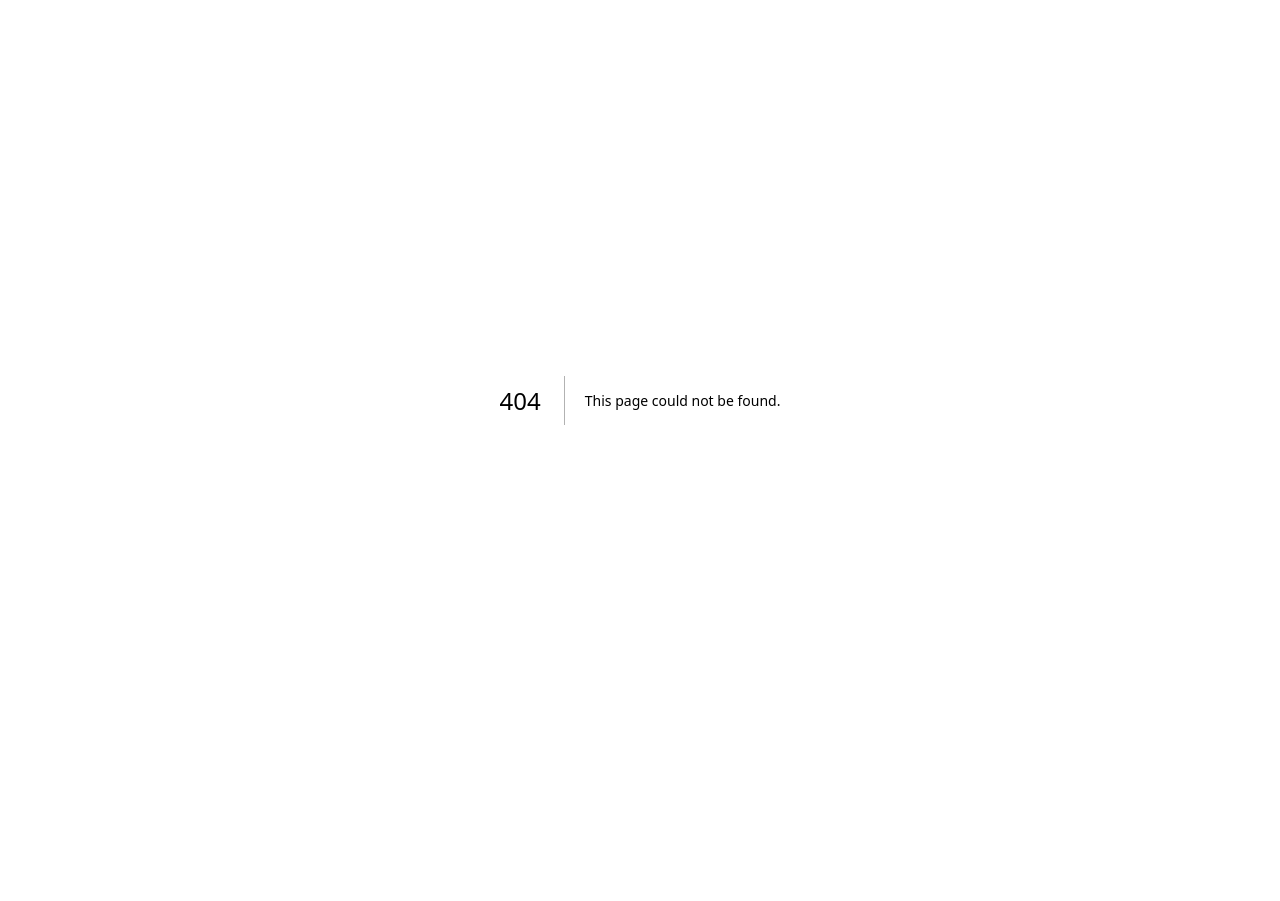
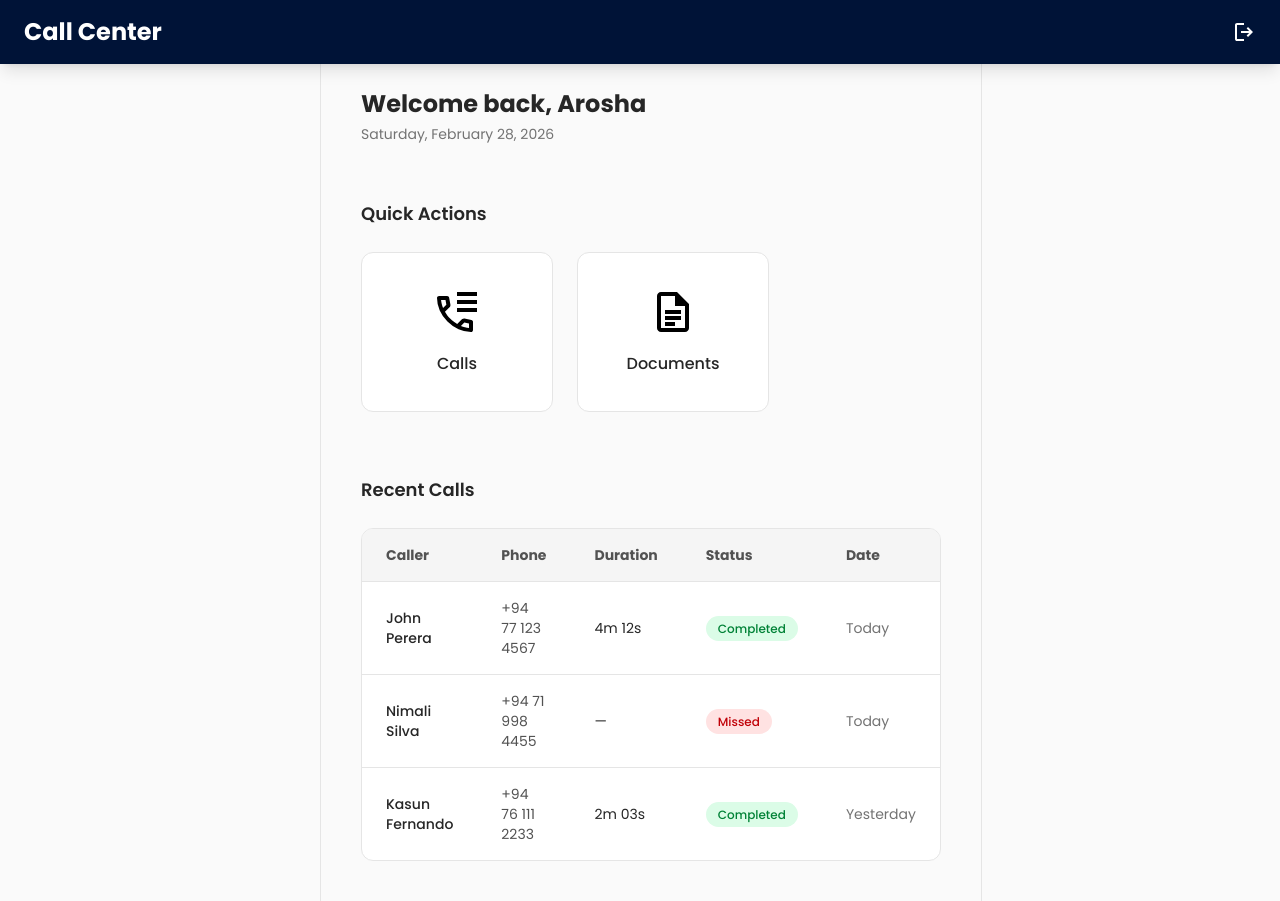
Before and after one commit to danula-rathnayaka/call-center-automation, a Next.js app in the folder frontend/call-ai/: page /admin in a window 1280 px wide. Before the commit this address had no page. Before the commit the page ends 800 px from the top, so only its background shows below. Built offline with nearby package versions, Linux system fonts and the light colour scheme.

Commit message:
feat: add admin page ui

```diff
--- /dev/null
+++ b/frontend/call-ai/app/admin/layout.tsx
@@ -0,0 +1,14 @@
+import { NavBar } from "../components/admin/Navbar";
+
+export default function AdminLayout({
+  children,
+}: Readonly<{
+  children: React.ReactNode;
+}>) {
+  return (
+    <>
+      <NavBar />
+      <div className="pt-12 px-80 bg-neutral-50">{children}</div>
+    </>
+  );
+}
--- /dev/null
+++ b/frontend/call-ai/app/admin/page.tsx
@@ -0,0 +1,154 @@
+"use client";
+
+import { useMemo } from "react";
+
+export default function AdminPage() {
+  const today = useMemo(() => {
+    return new Date().toLocaleDateString("en-US", {
+      weekday: "long",
+      year: "numeric",
+      month: "long",
+      day: "numeric",
+    });
+  }, []);
+
+  return (
+    <div className="flex min-h-screen bg-neutral-50 text-neutral-800">
+      {/* Main */}
+      <main className="flex-1 p-10 border-x border-neutral-200">
+        {/* Header */}
+        <div className="flex justify-between items-center">
+          <div>
+            <h1 className="text-2xl font-bold">Welcome back, Arosha</h1>
+            <p className="text-sm text-neutral-500 mt-1">{today}</p>
+          </div>
+        </div>
+
+        {/* Quick Action*/}
+        <div className="mt-14">
+          <h2 className="text-lg font-semibold mb-6">Quick Actions</h2>
+
+          <div className="flex gap-6">
+            <ActionCard title="Calls" iconType="phone" />
+            <ActionCard title="Documents" iconType="doc" />
+          </div>
+        </div>
+
+        {/* Recent Calls */}
+        <div className="mt-16">
+          <h2 className="text-lg font-semibold mb-6">Recent Calls</h2>
+
+          <div className="bg-white rounded-xl border border-neutral-200 overflow-hidden">
+            <table className="w-full text-sm">
+              <thead className="bg-neutral-100 text-neutral-600">
+                <tr>
+                  <th className="text-left px-6 py-4">Caller</th>
+                  <th className="text-left px-6 py-4">Phone</th>
+                  <th className="text-left px-6 py-4">Duration</th>
+                  <th className="text-left px-6 py-4">Status</th>
+                  <th className="text-left px-6 py-4">Date</th>
+                </tr>
+              </thead>
+              <tbody>
+                <CallRow
+                  name="John Perera"
+                  phone="+94 77 123 4567"
+                  duration="4m 12s"
+                  status="Completed"
+                  date="Today"
+                />
+                <CallRow
+                  name="Nimali Silva"
+                  phone="+94 71 998 4455"
+                  duration="—"
+                  status="Missed"
+                  date="Today"
+                />
+                <CallRow
+                  name="Kasun Fernando"
+                  phone="+94 76 111 2233"
+                  duration="2m 03s"
+                  status="Completed"
+                  date="Yesterday"
+                />
+              </tbody>
+            </table>
+          </div>
+        </div>
+      </main>
+    </div>
+  );
+}
+
+function ActionCard({
+  title,
+  iconType,
+}: {
+  title: string;
+  iconType: "phone" | "doc";
+}) {
+  return (
+    <div className="w-48 h-40 bg-white border border-neutral-200 rounded-xl flex flex-col justify-center items-center gap-4 cursor-pointer transition hover:-translate-y-1 hover:shadow-md">
+      {iconType === "phone" && (
+        <svg
+          xmlns="http://www.w3.org/2000/svg"
+          height="24px"
+          viewBox="0 -960 960 960"
+          width="24px"
+          fill="#000000"
+          className="w-12 h-12"
+        >
+          <path d="M480-800v-80h400v80H480Zm0 160v-80h400v80H480Zm0 160v-80h400v80H480ZM758-80q-125 0-247-54.5T289-289Q189-389 134.5-511T80-758q0-18 12-30t30-12h162q14 0 25 9.5t13 22.5l26 140q2 16-1 27t-11 19l-97 98q20 37 47.5 71.5T347-346q31 31 65 57.5t72 48.5l94-94q9-9 23.5-13.5T630-350l138 28q14 4 23 14.5t9 23.5v162q0 18-12 30t-30 12ZM201-560l66-66-17-94h-89q5 41 14 81t26 79Zm358 358q39 17 79.5 27t81.5 13v-88l-94-19-67 67ZM201-560Zm358 358Z" />{" "}
+        </svg>
+      )}
+
+      {iconType === "doc" && (
+        <svg
+          xmlns="http://www.w3.org/2000/svg"
+          height="24px"
+          viewBox="0 -960 960 960"
+          width="24px"
+          fill="#000000"
+          className="w-12 h-12"
+        >
+          <path d="M320-440h320v-80H320v80Zm0 120h320v-80H320v80Zm0 120h200v-80H320v80ZM240-80q-33 0-56.5-23.5T160-160v-640q0-33 23.5-56.5T240-880h320l240 240v480q0 33-23.5 56.5T720-80H240Zm280-520v-200H240v640h480v-440H520ZM240-800v200-200 640-640Z" />{" "}
+        </svg>
+      )}
+      <p className="font-medium">{title}</p>
+    </div>
+  );
+}
+
+function CallRow({
+  name,
+  phone,
+  duration,
+  status,
+  date,
+}: {
+  name: string;
+  phone: string;
+  duration: string;
+  status: string;
+  date: string;
+}) {
+  return (
+    <tr className="border-t border-neutral-200">
+      <td className="px-6 py-4 font-medium">{name}</td>
+      <td className="px-6 py-4 text-neutral-600">{phone}</td>
+      <td className="px-6 py-4">{duration}</td>
+      <td className="px-6 py-4">
+        <span
+          className={`px-3 py-1 rounded-full text-xs font-medium ${
+            status === "Completed"
+              ? "bg-green-100 text-green-700"
+              : "bg-red-100 text-red-700"
+          }`}
+        >
+          {status}
+        </span>
+      </td>
+      <td className="px-6 py-4 text-neutral-500">{date}</td>
+    </tr>
+  );
+}
--- /dev/null
+++ b/frontend/call-ai/app/components/admin/Navbar.tsx
@@ -0,0 +1,36 @@
+"use client";
+import { useRouter } from "next/navigation";
+import { useState, useEffect } from "react";
+
+export function NavBar() {
+  const [isSession, setSession] = useState<boolean>(true);
+  const router = useRouter();
+
+  useEffect(() => {
+    if (!isSession) {
+      router.push("/login");
+    }
+  }, [isSession, router]);
+
+  return (
+    <div className="fixed top-0 left-0 w-full z-50 flex justify-between items-center py-4 px-6 bg-[#001337] shadow-lg">
+      <div className="text-white font-bold text-2xl">Call Center</div>
+
+      <div className="flex items-center">
+        {isSession && (
+          <button className="cursor-pointer">
+            <svg
+              xmlns="http://www.w3.org/2000/svg"
+              height="24px"
+              viewBox="0 -960 960 960"
+              width="24px"
+              fill="#FFFFFF"
+            >
+              <path d="M200-120q-33 0-56.5-23.5T120-200v-560q0-33 23.5-56.5T200-840h280v80H200v560h280v80H200Zm440-160-55-58 102-102H360v-80h327L585-622l55-58 200 200-200 200Z" />
+            </svg>
+          </button>
+        )}
+      </div>
+    </div>
+  );
+}
```
